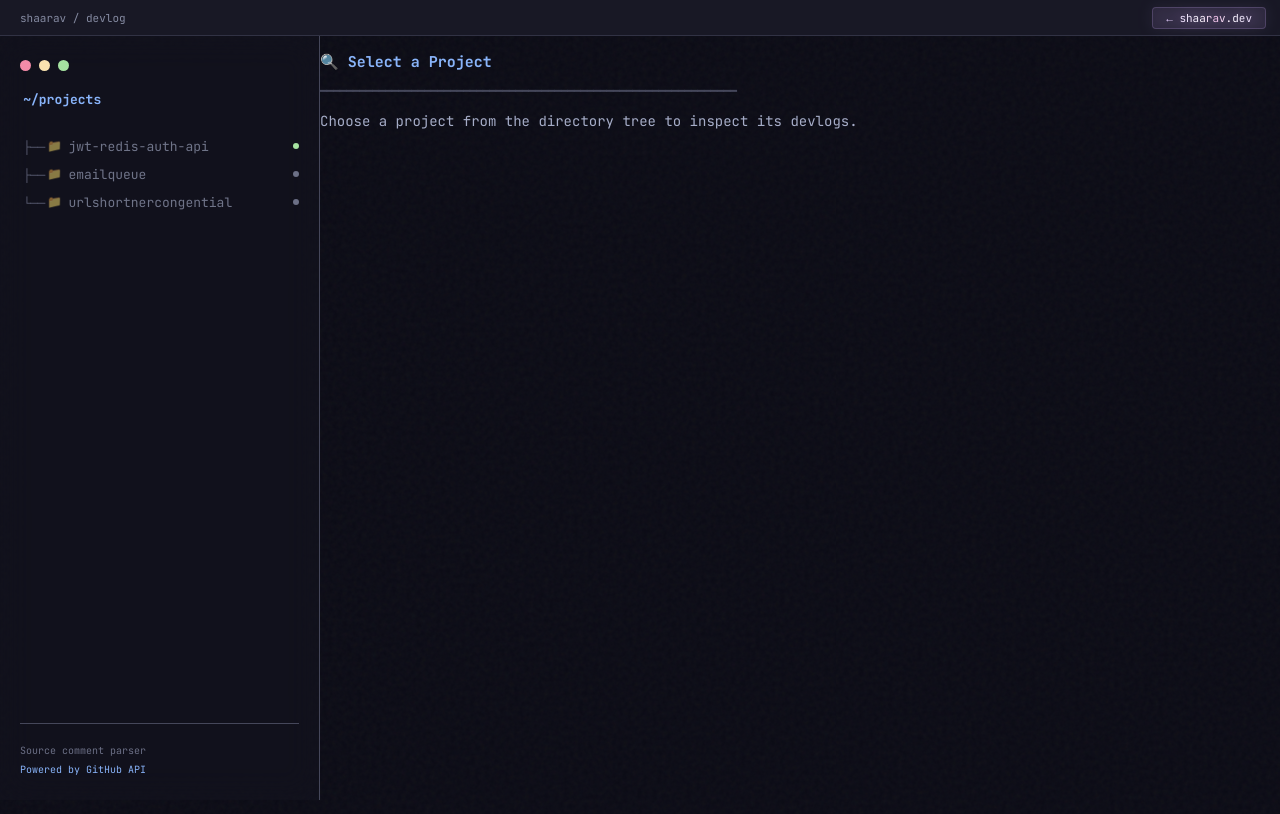
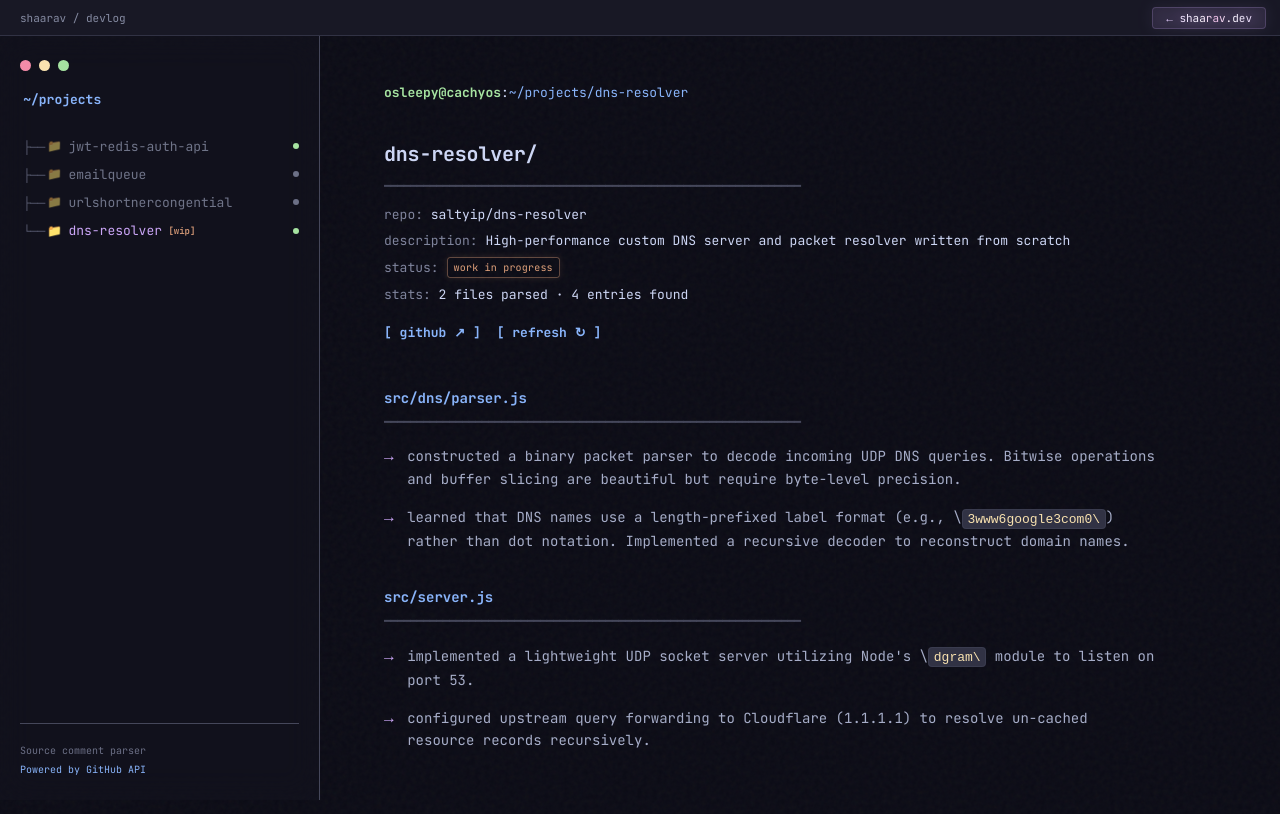
Before and after one commit to saltyip/devlog-app, a React (Vite) app: page /project/dns-resolver in a window 1280 px wide. Shown: the top 814 px of the page. Built offline with nearby package versions, Linux system fonts and the light colour scheme.

Commit message:
smmore small changes

```diff
--- a/public/devlog-data.json
+++ b/public/devlog-data.json
@@ -44,5 +44,22 @@
     "status": "empty",
     "files": {},
     "error": null
+  },
+  "saltyip/dns-resolver": {
+    "name": "DNS Resolver",
+    "repo": "saltyip/dns-resolver",
+    "description": "High-performance custom DNS server and packet resolver written from scratch",
+    "status": "success",
+    "files": {
+      "src/dns/parser.js": [
+        "constructed a binary packet parser to decode incoming UDP DNS queries. Bitwise operations and buffer slicing are beautiful but require byte-level precision.",
+        "learned that DNS names use a length-prefixed label format (e.g., \\`3www6google3com0\\`) rather than dot notation. Implemented a recursive decoder to reconstruct domain names."
+      ],
+      "src/server.js": [
+        "implemented a lightweight UDP socket server utilizing Node's \\`dgram\\` module to listen on port 53.",
+        "configured upstream query forwarding to Cloudflare (1.1.1.1) to resolve un-cached resource records recursively."
+      ]
+    },
+    "error": null
   }
 }
--- a/src/components/Home.jsx
+++ b/src/components/Home.jsx
@@ -78,12 +78,31 @@ export default function Home() {
                   key={project.repo}
                   to={`/project/${folder}`}
                   className="home-project-card"
+                  style={{ display: 'flex', flexDirection: 'column', height: '100%' }}
                 >
                   <div className="home-project-name">
                     <span className="home-project-icon">📁</span>
                     {folder}/
                   </div>
-                  <div className="home-project-desc">{project.description}</div>
+                  <div className="home-project-desc" style={{ flexGrow: 1 }}>{project.description}</div>
+                  {project.wip && (
+                    <div style={{ marginTop: '0.85rem', display: 'flex', alignItems: 'center' }}>
+                      <span style={{
+                        fontSize: '9px',
+                        fontFamily: 'var(--font-mono)',
+                        color: 'var(--color-peach)',
+                        border: '1px solid rgba(250, 179, 135, 0.4)',
+                        padding: '2px 6px',
+                        borderRadius: '3px',
+                        textTransform: 'lowercase',
+                        opacity: 0.9,
+                        letterSpacing: '0.02em',
+                        boxShadow: '0 0 6px rgba(250, 179, 135, 0.15)'
+                      }}>
+                        work in progress
+                      </span>
+                    </div>
+                  )}
                 </Link>
               );
             })}
--- a/src/components/ProjectView.jsx
+++ b/src/components/ProjectView.jsx
@@ -51,7 +51,7 @@ export default function ProjectView({ project, onRefresh }) {
     );
   }
 
-  const { name, repo, description, status, files, error } = project;
+  const { name, repo, description, status, files, error, wip } = project;
   const folderName = getFolderName(repo);
 
   // Calculate metadata stats
@@ -82,6 +82,25 @@ export default function ProjectView({ project, onRefresh }) {
             <span className="meta-label">description: </span>
             <span className="meta-value">{description}</span>
           </div>
+          {wip && (
+            <div className="terminal-meta-line" style={{ display: 'flex', alignItems: 'center', gap: '8px' }}>
+              <span className="meta-label">status: </span>
+              <span style={{
+                fontSize: '10px',
+                fontFamily: 'var(--font-mono)',
+                color: 'var(--color-peach)',
+                border: '1px solid rgba(250, 179, 135, 0.4)',
+                padding: '2px 6px',
+                borderRadius: '3px',
+                textTransform: 'lowercase',
+                opacity: 0.9,
+                letterSpacing: '0.02em',
+                boxShadow: '0 0 6px rgba(250, 179, 135, 0.15)'
+              }}>
+                work in progress
+              </span>
+            </div>
+          )}
           {status === 'success' && (
             <div className="terminal-meta-line">
               <span className="meta-label">stats: </span>
--- a/src/components/Sidebar.jsx
+++ b/src/components/Sidebar.jsx
@@ -42,6 +42,11 @@ export default function Sidebar({ projects, activeRepo }) {
                   <span className="tree-branch">{treePrefix}</span>
                   <span className="tree-folder-icon">📁 </span>
                   <span className="tree-folder-name">{folderName}</span>
+                  {project.wip && (
+                    <span style={{ fontSize: '9px', color: 'var(--color-peach)', marginLeft: '0.4rem', opacity: 0.8, fontWeight: 'bold' }}>
+                      [wip]
+                    </span>
+                  )}
                   <span
                     className={`project-status ${project.status}`}
                     title={`Status: ${project.status}`}
--- a/src/config.js
+++ b/src/config.js
@@ -2,4 +2,5 @@ export const PROJECTS = [
   { name: "JWT Redis Auth API", repo: "saltyip/jwt-redis-auth-api", description: "Secure REST API with refresh token rotation, Redis caching, rate limiting" },
   { name: "Email Queue Service", repo: "saltyip/emailqueue", description: "BullMQ job queue with Gmail SMTP, retry logic, exponential backoff" },
   { name: "URL Shortener", repo: "saltyip/urlshortnercongential", description: "Express + PostgreSQL + Redis + Base62 encoding" },
+  { name: "DNS Resolver", repo: "saltyip/dns-resolver", description: "High-performance custom DNS server and packet resolver written from scratch", wip: true },
 ]
--- a/src/hooks/useDevlog.js
+++ b/src/hooks/useDevlog.js
@@ -23,6 +23,16 @@ const MOCK_DEVLOGS = {
       "created a high-performance Base62 encoder to transform auto-incrementing database IDs into short, URL-friendly strings.",
       "optimized SQL database queries by indexing the `short_code` field for fast lookups."
     ]
+  },
+  "saltyip/dns-resolver": {
+    "src/dns/parser.js": [
+      "constructed a binary packet parser to decode incoming UDP DNS queries. Bitwise operations and buffer slicing are beautiful but require byte-level precision.",
+      "learned that DNS names use a length-prefixed label format (e.g., \\`3www6google3com0\\`) rather than dot notation. Implemented a recursive decoder to reconstruct domain names."
+    ],
+    "src/server.js": [
+      "implemented a lightweight UDP socket server utilizing Node's \\`dgram\\` module to listen on port 53.",
+      "configured upstream query forwarding to Cloudflare (1.1.1.1) to resolve un-cached resource records recursively."
+    ]
   }
 };
 
@@ -31,9 +41,7 @@ export const useDevlog = () => {
     const initial = {};
     PROJECTS.forEach(p => {
       initial[p.repo] = {
-        name: p.name,
-        repo: p.repo,
-        description: p.description,
+        ...p,
         status: 'loading',
         files: {},
         error: null,
@@ -56,9 +64,7 @@ export const useDevlog = () => {
         PROJECTS.forEach(p => {
           if (data[p.repo]) {
             nextState[p.repo] = {
-              name: p.name,
-              repo: p.repo,
-              description: p.description,
+              ...p,
               status: data[p.repo].status || 'success',
               files: data[p.repo].files || {},
               error: data[p.repo].error || null,
@@ -66,9 +72,7 @@ export const useDevlog = () => {
           } else {
             // Configured project wasn't parsed in the build script
             nextState[p.repo] = {
-              name: p.name,
-              repo: p.repo,
-              description: p.description,
+              ...p,
               status: 'empty',
               files: {},
               error: null,
@@ -85,11 +89,9 @@ export const useDevlog = () => {
         const nextState = { ...prev };
         const repoKeys = Object.keys(MOCK_DEVLOGS);
         PROJECTS.forEach((p, index) => {
-          const fallbackKey = repoKeys[index % repoKeys.length];
+          const fallbackKey = MOCK_DEVLOGS[p.repo] ? p.repo : repoKeys[index % repoKeys.length];
           nextState[p.repo] = {
-            name: p.name,
-            repo: p.repo,
-            description: p.description,
+            ...p,
             status: 'success',
             files: MOCK_DEVLOGS[fallbackKey],
             error: null,
```
Also changed, not shown: scripts/generate-devlog.js (+12 -6 lines).
